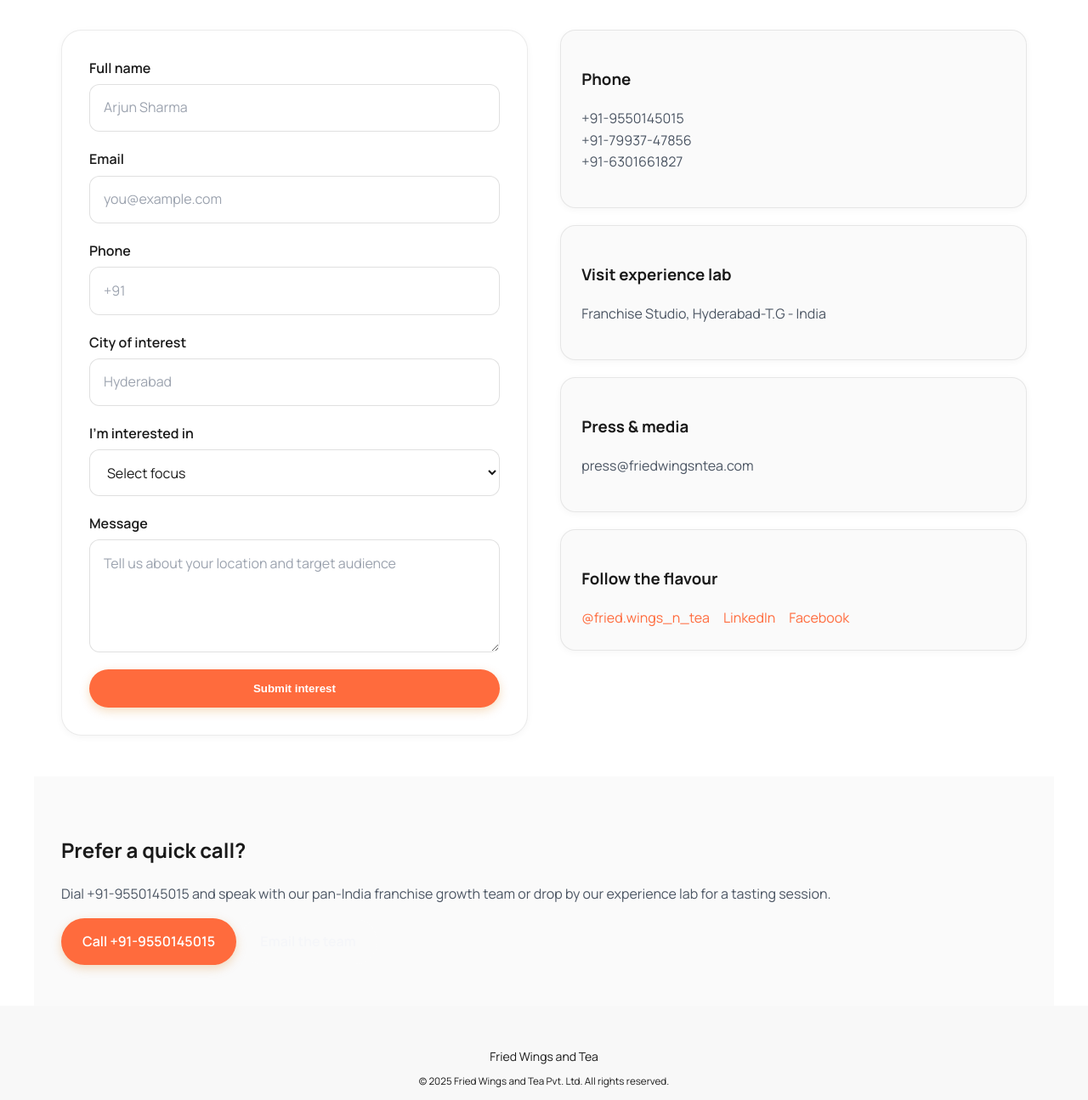
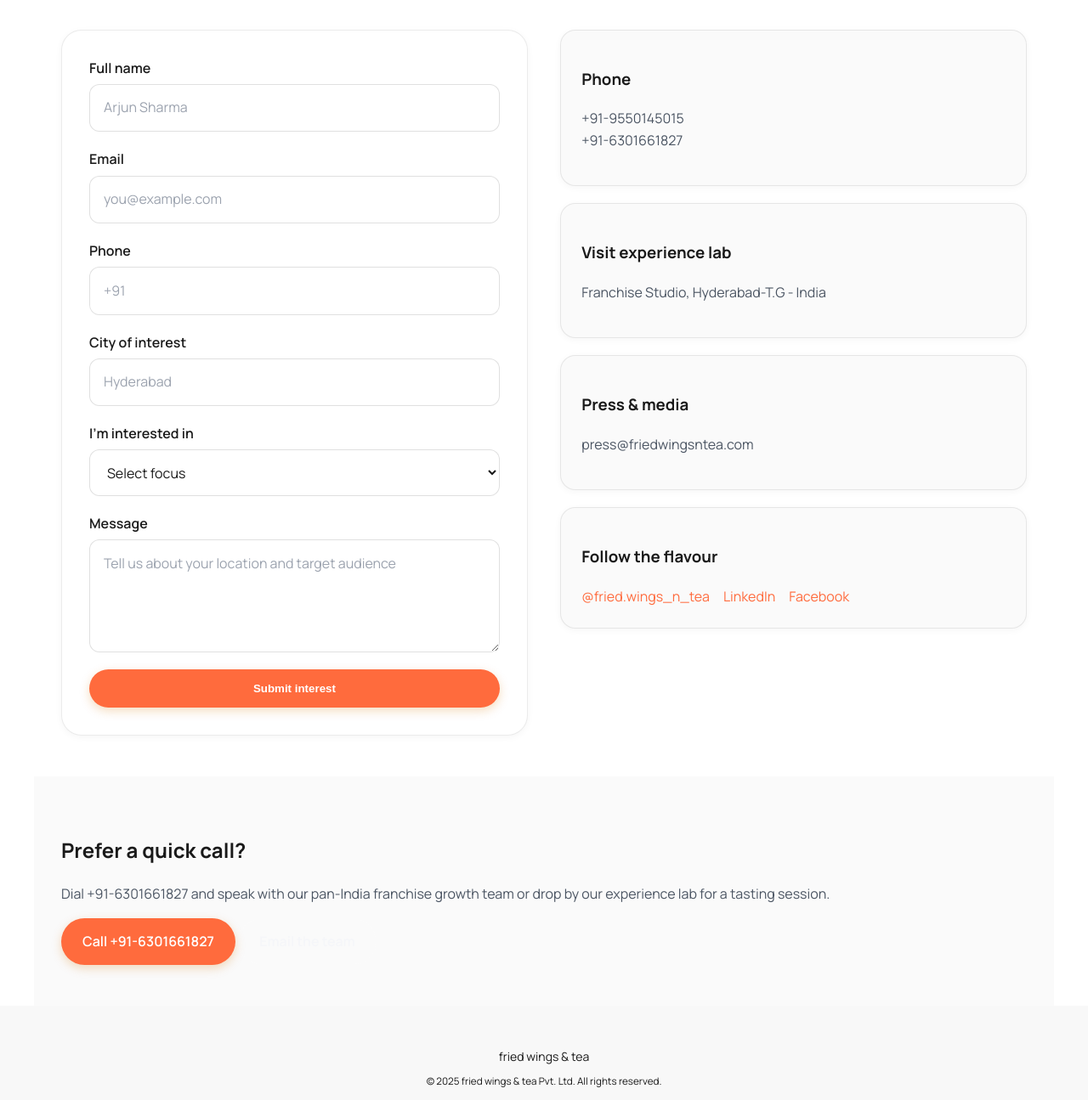
Before and after one commit to octaleadsprivatelimited-cloud/friedwings, a website: page contact.html in a window 1280 px wide. Shown: the part 905-2200 px from the top of the page at 85% size. Drawn offline with Linux system fonts and the light colour scheme.

Commit message:
Remove phone number 79937-47856, update contact number, change branding to 'fried wings & tea'

```diff
--- a/contact.html
+++ b/contact.html
@@ -4,7 +4,7 @@
     <meta charset="UTF-8" />
     <meta name="viewport" content="width=device-width, initial-scale=1.0" />
     <title>Contact | Fried Wings and Tea</title>
-    <meta name="description" content="Reach the Fried Wings and Tea franchise and catering team. Book tastings, request franchise information, or plan events." />
+    <meta name="description" content="Reach the fried wings & tea franchise and catering team. Book tastings, request franchise information, or plan events." />
     <link rel="preconnect" href="https://fonts.googleapis.com" />
     <link rel="preconnect" href="https://fonts.gstatic.com" crossorigin />
     <link href="https://fonts.googleapis.com/css2?family=Manrope:wght@400;500;600;700;800&display=swap" rel="stylesheet" />
@@ -14,8 +14,6 @@
     <header class="top-bar">
         <div class="top-bar__contact">
             <a href="tel:+919550145015">+91-9550145015</a>
-            <span>•</span>
-            <a href="tel:+917993747856">+91-79937-47856</a>
             <span>•</span>
             <a href="tel:+916301661827">+91-6301661827</a>
             <span>•</span>
@@ -115,7 +113,7 @@
             <aside class="contact__details">
                 <div class="contact__card">
                     <h3>Phone</h3>
-                    <p><a href="tel:+919550145015">+91-9550145015</a><br><a href="tel:+917993747856">+91-79937-47856</a><br><a href="tel:+916301661827">+91-6301661827</a></p>
+                    <p><a href="tel:+919550145015">+91-9550145015</a><br><a href="tel:+916301661827">+91-6301661827</a></p>
                 </div>
                 <div class="contact__card">
                     <h3>Visit experience lab</h3>
@@ -140,18 +138,18 @@
     <section class="section cta-strip">
         <div class="cta-strip__content">
             <h2>Prefer a quick call?</h2>
-            <p>Dial +91-9550145015 and speak with our pan-India franchise growth team or drop by our experience lab for a tasting session.</p>
+            <p>Dial +91-6301661827 and speak with our pan-India franchise growth team or drop by our experience lab for a tasting session.</p>
         </div>
         <div class="cta-strip__actions">
-            <a class="btn btn--primary" href="tel:+919550145015">Call +91-9550145015</a>
+            <a class="btn btn--primary" href="tel:+916301661827">Call +91-6301661827</a>
                 <a class="btn btn--ghost" href="mailto:franchise@friedwingsntea.com">Email the team</a>
         </div>
     </section>
 
     <footer class="footer footer--centered">
         <div class="footer__brand">
-            <span>Fried Wings and Tea</span>
-            <small>© 2025 Fried Wings and Tea Pvt. Ltd. All rights reserved.</small>
+            <span>fried wings & tea</span>
+            <small>© 2025 fried wings & tea Pvt. Ltd. All rights reserved.</small>
         </div>
     </footer>
 
```
Also changed, not shown: experience.html (+0 -2 lines), franchise.html (+3 -5 lines), index.html (+4 -6 lines), menu.html (+2 -4 lines), privacy-policy.html (+3 -6 lines).
